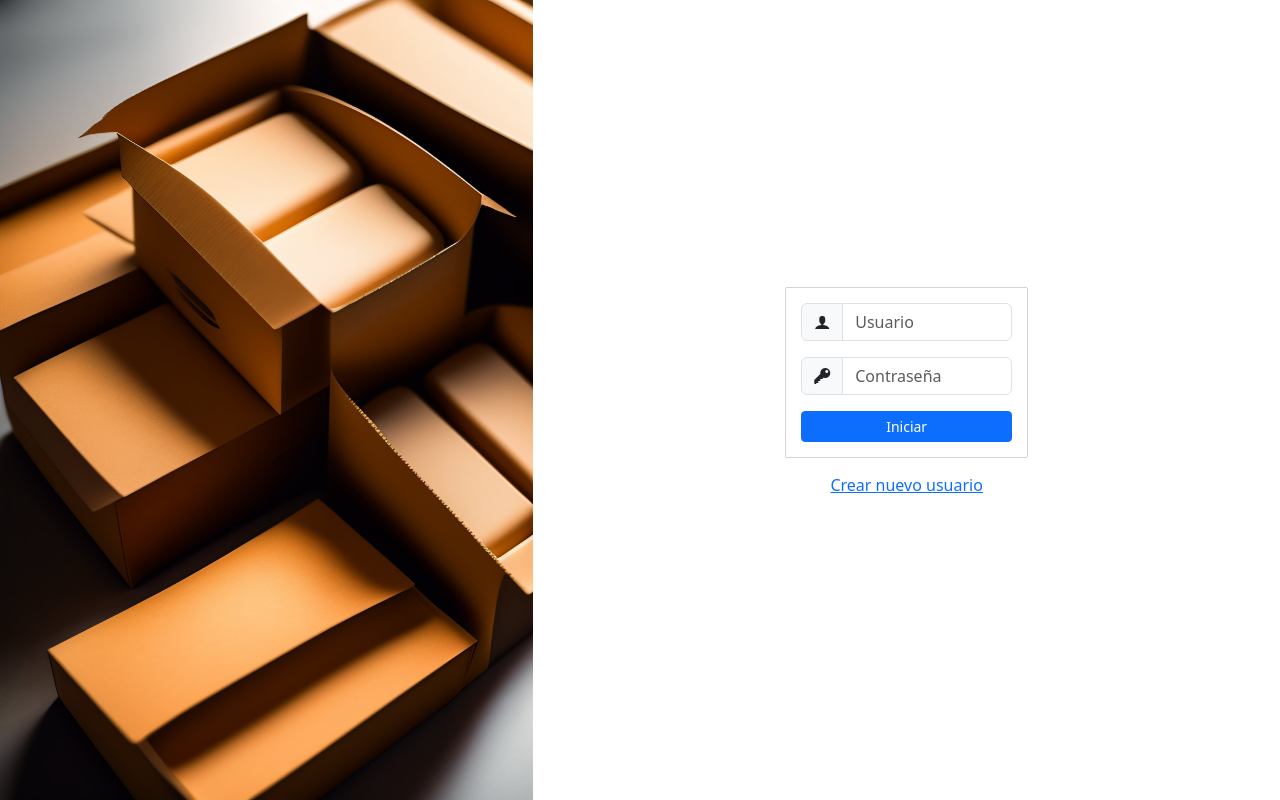
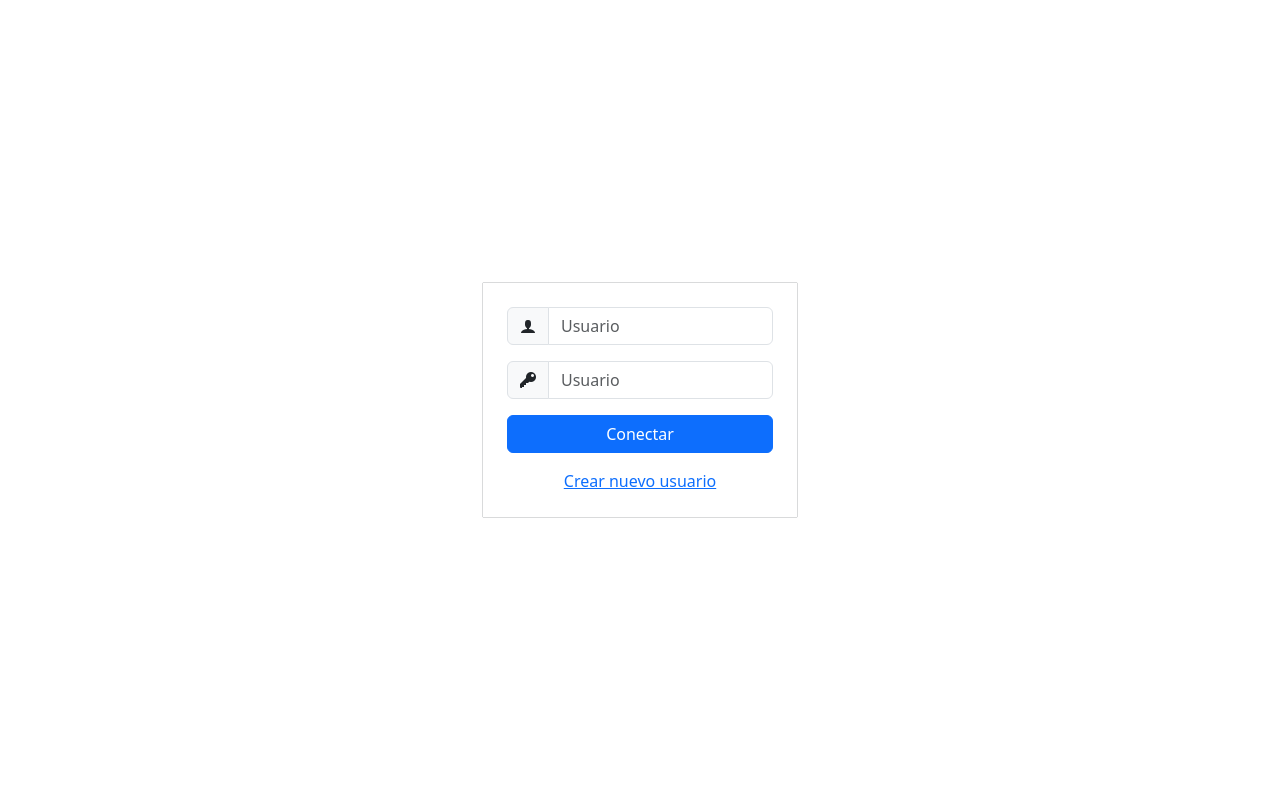
Before and after one commit to LeonardoBohorquez/App-prototipo, a website: page index.html in a window 1280 px wide. Drawn offline with nearby package versions, Linux system fonts and the light colour scheme; files that its build step writes are made by us from their sources; files whose address does not match are found by name.

Commit message:
Cambios en la interfaz login

```diff
--- /dev/null
+++ b/css/_login.scss
@@ -0,0 +1,7 @@
+.form{
+    box-shadow: 0px 0px 1px 0px;
+}
+
+.nuevo-usuario{
+    display: block;
+}
--- /dev/null
+++ b/css/estilos.scss
@@ -0,0 +1 @@
+@import 'login';
--- a/css/login.scss
+++ /dev/null
@@ -1,14 +0,0 @@
-.box-img-login{
-    background-image: url(../img/box.jpg);
-    background-size: cover;
-    background-position: center;
-    background-repeat: no-repeat;
-}
-.form{
-    padding: 15px;
-    box-shadow: 0px 0px 1px 0px black;
-}
-
-.form-control:focus{
-    box-shadow: none !important;
-}
--- a/index.html
+++ b/index.html
@@ -4,35 +4,27 @@
     <meta charset="UTF-8">
     <meta name="viewport" content="width=device-width, initial-scale=1.0">
     <title>Document</title>
-    <link rel="stylesheet" href="css/login.css">
+    <link rel="stylesheet" href="css/estilos.css">
     <link rel="stylesheet" href="css/style.css">
     <link href="https://cdn.jsdelivr.net/npm/bootstrap@5.3.1/dist/css/bootstrap.min.css" rel="stylesheet" integrity="sha384-4bw+/aepP/YC94hEpVNVgiZdgIC5+VKNBQNGCHeKRQN+PtmoHDEXuppvnDJzQIu9" crossorigin="anonymous">
     <script src="https://cdn.jsdelivr.net/npm/bootstrap@5.3.1/dist/js/bootstrap.bundle.min.js" integrity="sha384-HwwvtgBNo3bZJJLYd8oVXjrBZt8cqVSpeBNS5n7C8IVInixGAoxmnlMuBnhbgrkm" crossorigin="anonymous"></script>
 </head>
 <body>
-  <main class="container-fluid w-100 vh-100">
-    <div class="row">
-      <div class="col col-lg-5 vh-100 box-img-login">
 
-      </div>
-      <div class="col col-lg-7 d-flex flex-column align-items-center justify-content-center">
-        <form action="" class="form col col-4">
+  <main class="main container-fluid w-100 vh-100 d-flex justify-content-center align-items-center">
+    <div class="center w-25">
+      <form action="" class="form p-4">
         <div class="input-group mb-3">
           <span class="input-group-text icon-user"></span>
           <input type="text" class="form-control   user" id="usuario" placeholder="Usuario">
         </div>
-          <div class="input-group">
+        <div class="input-group mb-3">
           <span class="input-group-text icon-key"></span>
-            <input type="password" class="form-control  password" id="password" placeholder="Contraseña">
+          <input type="text" class="form-control user " id="usuario" placeholder="Usuario">
         </div>
-          <div class="text-center mt-3">
-            <input type="button" value="Iniciar" class="btn btn-primary btn-sm w-100 ">
-          </div>
+        <input type="button" value="Conectar" class="btn btn-primary w-100">
+        <a href="#" class="nuevo-usuario w-100 text-center pt-3">Crear nuevo usuario</a>
       </form>
-        <p class="text-center mt-3">
-          <a href="#" class="col">Crear nuevo usuario</a>
-        </p>
-      </div>
     </div>
   </main>
 
```
Also changed, not shown: css/estilos.css (added), css/login.css (deleted), 2 other files. Lines whose indentation alone changed are shown as unchanged.
